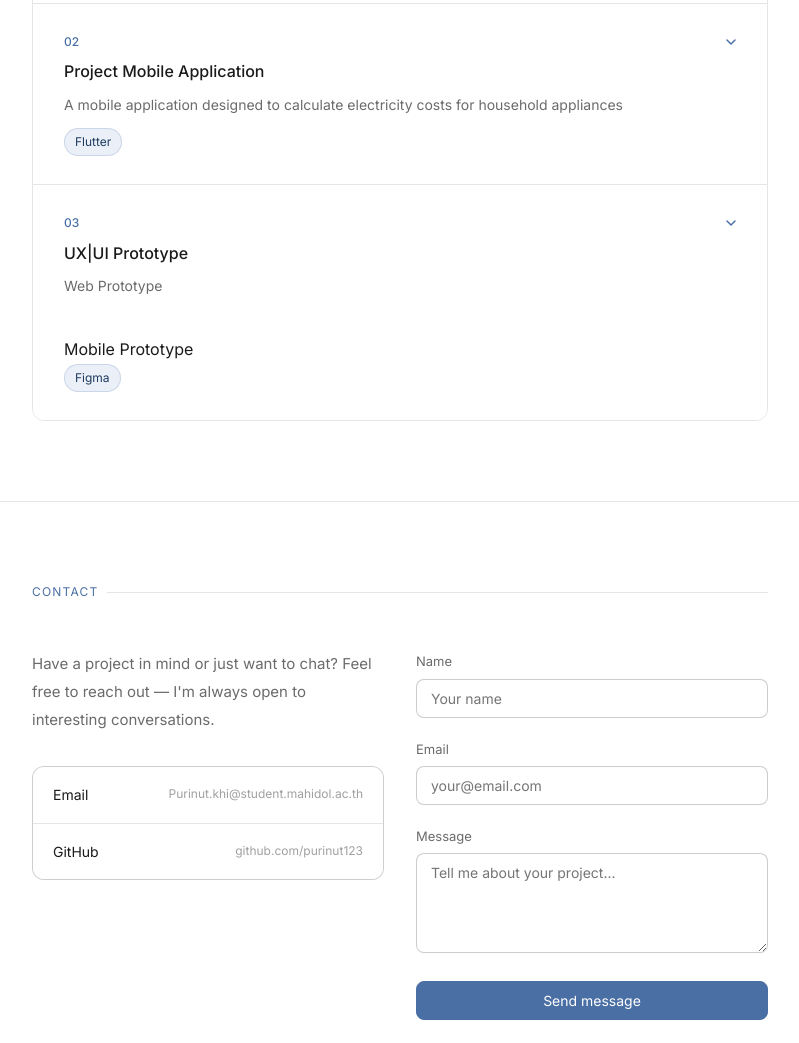
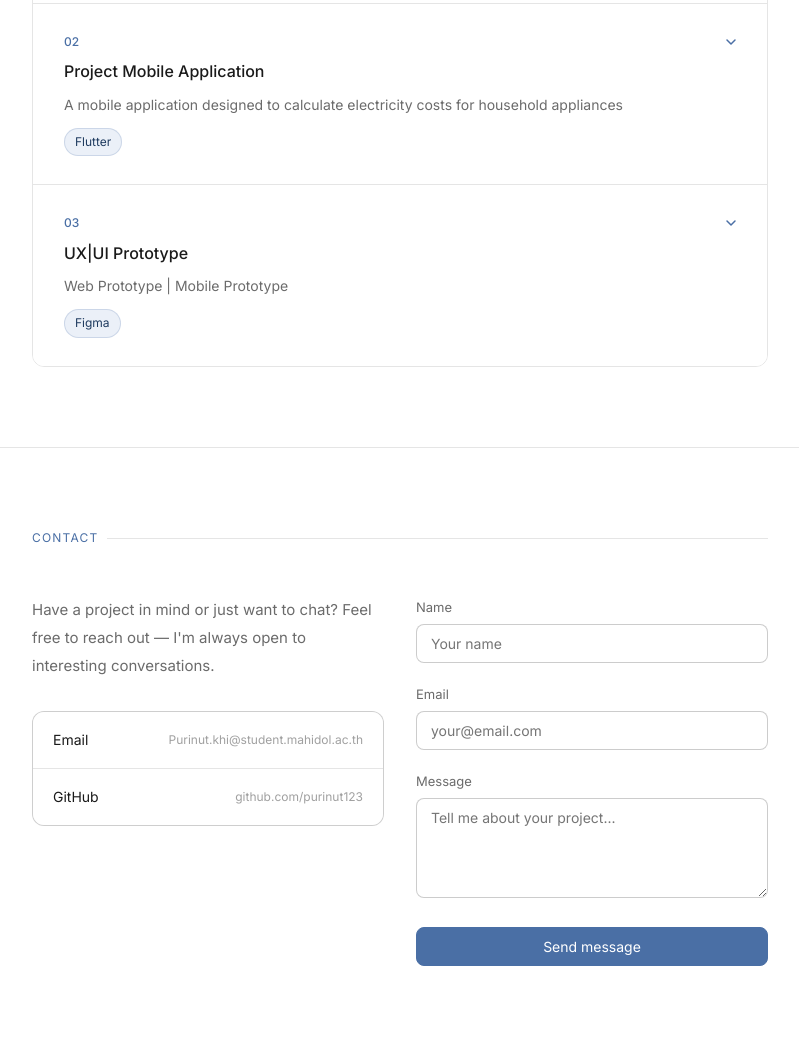
Before and after one commit to purinut123/Purinut.github.io, a plain HTML site: page index.html in a window 1280 px wide. Shown: the part 1309-2352 px from the top of the page, without its empty margins (240-1039 px from the left). Drawn offline with Linux system fonts and the light colour scheme.

Commit message:
Update index.html

```diff
--- a/index.html
+++ b/index.html
@@ -156,7 +156,7 @@
           <div style="flex: 1;">
             <div class="project-number">03</div>
             <div class="project-title">UX|UI Prototype</div>
-            <p class="project-desc">Web Prototype</p><br><p>Mobile Prototype</p>
+            <p class="project-desc">Web Prototype | Mobile Prototype</p>
             <div class="tag-list">
               <span class="tag">Figma</span>
             </div>
```
